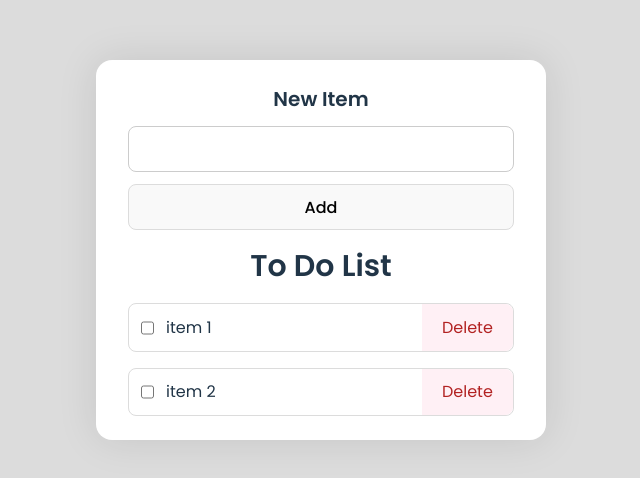
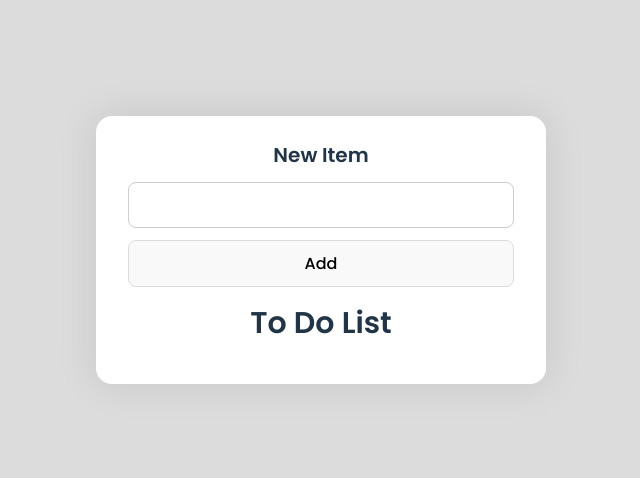
Before and after one commit to Judy-Nihao/react-beginner-todo, a React (Vite) app: page / in a window 1280 px wide. Shown: the part 150-628 px from the top of the page, without its empty margins (319-959 px from the left). Built offline with nearby package versions, Linux system fonts and the light colour scheme.

Commit message:
render li element by todos state and set toggleTodo to re-render li

```diff
--- a/src/App.jsx
+++ b/src/App.jsx
@@ -6,32 +6,53 @@ import './App.css'
 
 function App() {
 
-  const [todo, setTodo] = useState('');
+  const [newItem, setNewItem] = useState('');
   const [todos, setTodos] = useState([]);
 
-  const updateTodo = (e) => {
-    setTodo(e.target.value);
+
+  const handleSubmit = (e) =>{
+    e.preventDefault();
+    setTodos((prev)=>{
+      return [...prev,{
+        title: newItem,
+        id: crypto.randomUUID(),
+        completed: false
+      }]
+    })
+
+    setNewItem('');
   }
+
+  const toggleTodo = (id, completed) => {
+    setTodos( prevTodos => {
+      return prevTodos.map((todo) => {
+        if (id === todo.id ){
+          return {...todo, completed: completed}
+        }
+        return todo
+      })
+    })
+  }
+
+  console.log(todos);
 
   return (
     <div className="container">
-      <form className='new-item-form'>
+      <form className='new-item-form' onSubmit={handleSubmit} >
           <div className='form-row'>
             <label htmlFor='item' className='form-title'>New Item</label>
-            <input type='text' id='item' value={todo} onChange={updateTodo}/>
+            <input type='text' id='item' value={newItem} onChange={ e => setNewItem(e.target.value)}/>
           </div>
           <button className="add">Add</button>
       </form>
       <h1 className="header">To Do List</h1>
       <ul className="list">
-        <li>
-          <label><input type="checkbox" />item 1</label>
+        {todos.map((todo)=>{
+          return  <li key={todo.id}>
+          <label><input type="checkbox" checked={todo.completed} onChange={e => toggleTodo(todo.id, e.target.checked)}/>{todo.title}</label>
           <button className="btn btn-danger">Delete</button>
         </li>
-        <li>
-          <label><input type="checkbox" />item 2</label>
-          <button className="btn btn-danger">Delete</button>
-        </li>
+        })}
       </ul>
     </div>
   )
```
